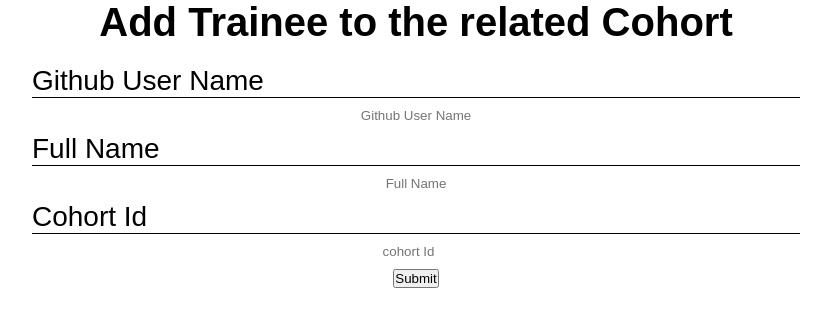
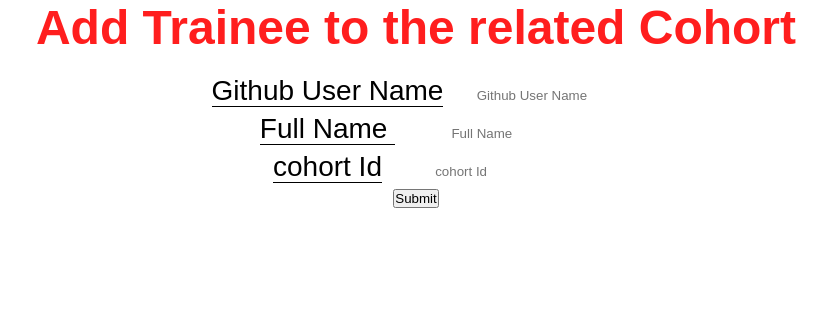
Before and after one commit to OlenaReukova/ldn9-Ctrl-Shift-Learn, a React (Create React App) app in the folder client/: page /admin/cohorts/1/addtrainee in a window 1280 px wide. Shown: the top 326 px of the page, without its empty margins (224-1055 px from the left). Built offline with nearby package versions, Linux system fonts and the light colour scheme.

Commit message:
change applied

```diff
--- a/client/src/App.js
+++ b/client/src/App.js
@@ -10,6 +10,7 @@
 import { GetCohortById } from "./pages/GetCohortById";
 import { AddTrainee } from "./pages/AddTrainee";
 import { UpdateTrainee } from "./pages/UpdateTrainee";
+
 const App = () => {
 	const [userName, setUserName] = useState("");
 	const [codewarsData, setCodewarsData] = useState([]);
@@ -32,7 +33,7 @@
 				<Route path="/admin/cohorts/addcohort" element={<CohortForm />} />
 				<Route path="/admin/cohorts/:id" element={<GetCohortById />} />
 				<Route path="/admin/cohorts/:id/addtrainee" element={<AddTrainee />} />
-				<Route path="/admin/cohorts/:id/UpdateTrainee/:id" element={<UpdateTrainee />} />
+				<Route path="/admin/cohorts/:id/updatetrainee/:id" element={<UpdateTrainee />} />
 			</Routes>
 		</AppContext.Provider>
 	);
--- a/client/src/pages/AddTrainee.js
+++ b/client/src/pages/AddTrainee.js
@@ -1,7 +1,9 @@
 import { useState } from "react";
 import { useNavigate } from "react-router-dom";
 import { Button } from "../component/Button";
+import { InputeField } from "../component/InputeField";
 import "../pages/addTrainee.css";
+
 export const AddTrainee = () => {
 	const [fullname, setFullName] = useState("");
 	const [githubUserName, setGithubUserName] = useState("");
@@ -18,8 +20,8 @@
 					"Content-Type": "application/json",
 				},
 				body: JSON.stringify({
+					github_user_name: githubUserName,
 					full_name: fullname,
-					github_user_name: githubUserName,
 					cohort_id: cohortId,
 				}),
 			});
@@ -36,26 +38,30 @@
 
 	return (
 		<div className="addTrainee">
-			<h2>Add Trainee to the related Cohort</h2>
+			<h1>Add Trainee to the related Cohort</h1>
 			<form onSubmit={handleSubmit}>
-				<label htmlFor="githubUsername">Github User Name </label>
-				<input
-					type="text"
-					placeholder="Github User Name"
+				<InputeField
+					id={"github_user_name"}
+					placeholder={"Github User Name"}
+					label={"Github User Name"}
+					type={"text"}
 					value={githubUserName}
 					onChange={(e) => setGithubUserName(e.target.value)}
 				/>
-				<label htmlFor="fullName">Full Name </label>
-				<input
-					type="text"
-					placeholder="Full Name"
+				<InputeField
+					id={"full_name"}
+					placeholder={"Full Name "}
+					label={"Full Name "}
+					type={"text"}
 					value={fullname}
 					onChange={(e) => setFullName(e.target.value)}
 				/>
-				<label htmlFor="cohortId">Cohort Id </label>
-				<input
-					type="number"
-					placeholder="cohort Id"
+
+				<InputeField
+					id={"cohort_id"}
+					placeholder={"cohort Id "}
+					label={"cohort Id"}
+					type={"number"}
 					value={cohortId}
 					onChange={(e) => setCohortId(e.target.value)}
 				/>
--- a/client/src/pages/UpdateTrainee.js
+++ b/client/src/pages/UpdateTrainee.js
@@ -3,12 +3,12 @@
 import { useNavigate } from "react-router-dom";
 import { Button } from "../component/Button";
 import "../pages/addTrainee.css";
+
 export const UpdateTrainee = () => {
 	const [fullname, setFullName] = useState("");
 	const [githubUserName, setGithubUserName] = useState("");
 	const [cohortId, setCohortId] = useState("");
 	const { id } = useParams();
-	console.log(id);
 	const navigate = useNavigate();
 
 	const handleSubmit = async (e) => {
@@ -38,7 +38,7 @@
 
 	return (
 		<div className="addTrainee">
-			<h2>Update Trainee's details</h2>
+			<h1>Update Trainee's details</h1>
 			<form onSubmit={handleSubmit}>
 				<label htmlFor="githubUsername">Github User Name </label>
 				<input
```
